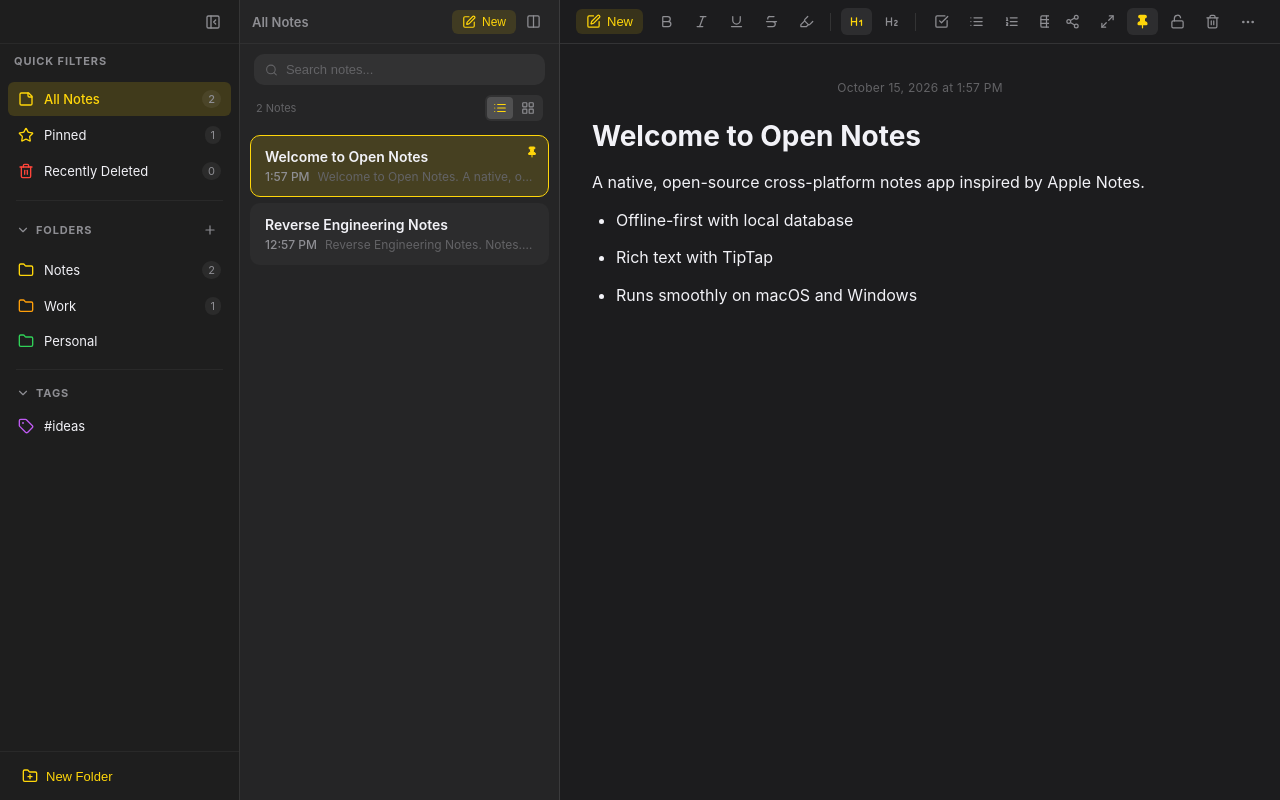
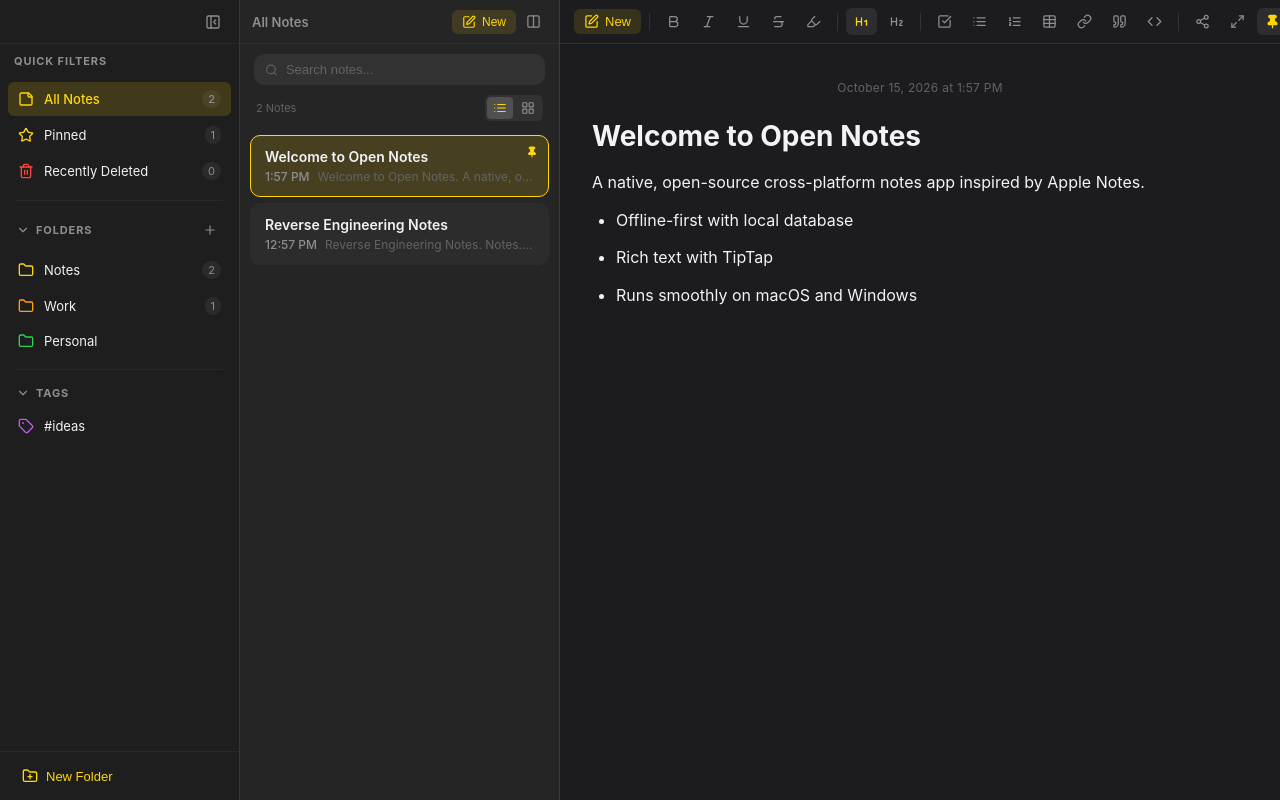
Before and after one commit to usman-faisal-dev/Notes-App, a React (Vite) app in the folder src/renderer/: page / in a window 1280 px wide. Built offline with nearby package versions, Linux system fonts and the light colour scheme.

Commit message:
Refactor toolbar into a single continuous scrollable bar with wheel support; fix new note creation across all buttons

```diff
--- a/src/renderer/src/App.jsx
+++ b/src/renderer/src/App.jsx
@@ -268,13 +268,34 @@
 
   const handleCreateNote = async (data = {}) => {
     try {
-      const folder_id = activeFilter.type === 'folder' ? activeFilter.id : (folders[0]?.id || null)
-      const newNote = await api.createNote({ folder_id, ...data })
+      // Guard against React SyntheticEvent or non-plain data passed from onClick handlers
+      const isEvent = data && (data.nativeEvent || data.preventDefault || typeof data.stopPropagation === 'function')
+      const payload = isEvent ? {} : (typeof data === 'object' && data !== null ? data : {})
+
+      // If user is currently in Trash, switch back to All Notes so the newly created note is immediately visible
+      if (activeFilter.type === 'trash') {
+        setActiveFilter({ type: 'all' })
+      }
+      if (searchQuery) {
+        setSearchQuery('')
+      }
+
+      const folder_id = payload.folder_id || (activeFilter.type === 'folder' ? activeFilter.id : (folders[0]?.id || null))
+      const safeData = {
+        folder_id,
+        title: typeof payload.title === 'string' ? payload.title : 'New Note',
+        content: typeof payload.content === 'string' ? payload.content : '',
+        content_text: typeof payload.content_text === 'string' ? payload.content_text : '',
+        is_pinned: payload.is_pinned === 1 ? 1 : 0
+      }
+
+      const newNote = await api.createNote(safeData)
       await loadSidebarData()
       await loadNotes()
       if (newNote?.id) {
         setSelectedNoteId(newNote.id)
       }
+      showAppToast('Created new note')
       return newNote
     } catch (err) {
       console.error('Error creating note:', err)
--- a/src/renderer/src/components/Editor.jsx
+++ b/src/renderer/src/components/Editor.jsx
@@ -104,6 +104,7 @@
   const saveTimeoutRef = useRef(null)
   const fileInputRef = useRef(null)
   const editorRef = useRef(null)
+  const toolbarRef = useRef(null)
   const [showMenu, setShowMenu] = useState(false)
   const [toastMessage, setToastMessage] = useState(null)
   const [contextMenu, setContextMenu] = useState(null)
@@ -463,6 +464,20 @@
     }
   }, [note?.id, note?.is_locked, isReadOnly])
 
+  // Enable smooth horizontal scrolling with mouse wheel over the toolbar
+  useEffect(() => {
+    const el = toolbarRef.current
+    if (!el) return
+    const handleWheel = (e) => {
+      if (e.deltaY !== 0 && e.deltaX === 0) {
+        e.preventDefault()
+        el.scrollLeft += e.deltaY
+      }
+    }
+    el.addEventListener('wheel', handleWheel, { passive: false })
+    return () => el.removeEventListener('wheel', handleWheel)
+  }, [])
+
   // Close dropdown on outside click
   useEffect(() => {
     const handleOutsideClick = () => setShowMenu(false)
@@ -633,13 +648,13 @@
 
   return (
     <main className={`editor-panel ${isMaximized ? 'maximized' : ''} ${isSoloPane ? 'with-traffic-lights' : ''}`}>
-      <header className="editor-toolbar">
-        {/* Left Section: Navigation & New Note */}
-        <div className="toolbar-section-left">
+            <header className="editor-toolbar" ref={toolbarRef}>
+        {/* Navigation & New Note */}
+        <div className="toolbar-group">
           {sidebarCollapsed && (
             <button
               className="toolbar-btn"
-              title="Show Sidebar (Cmd+\)"
+              title="Show Sidebar (Cmd+\\)"
               onClick={onToggleSidebar}
             >
               <PanelLeft size={16} />
@@ -658,20 +673,19 @@
           <button
             className="toolbar-btn toolbar-btn-prominent"
             title="New Note (Cmd+N)"
-            onClick={onCreateNote}
+            onClick={() => onCreateNote()}
           >
             <SquarePen size={15} />
             <span>New</span>
           </button>
         </div>
 
-        {/* Center Section: Formatting & Content Tools */}
-        <div className="toolbar-section-center">
+        <div className="toolbar-divider" />
 
         {/* Text Style Tools */}
         <div className="toolbar-group">
           <button
-            className={`toolbar-btn ${editor?.isActive('bold') ? 'active' : ''}`}
+            className={`toolbar-btn ${editor?.isActive("bold") ? "active" : ""}`}
             onClick={() => editor?.chain().focus().toggleBold().run()}
             title="Bold (Cmd+B)"
             disabled={isReadOnly || isLocked}
@@ -679,7 +693,7 @@
             <Bold size={15} />
           </button>
           <button
-            className={`toolbar-btn ${editor?.isActive('italic') ? 'active' : ''}`}
+            className={`toolbar-btn ${editor?.isActive("italic") ? "active" : ""}`}
             onClick={() => editor?.chain().focus().toggleItalic().run()}
             title="Italic (Cmd+I)"
             disabled={isReadOnly || isLocked}
@@ -687,7 +701,7 @@
             <Italic size={15} />
           </button>
           <button
-            className={`toolbar-btn ${editor?.isActive('underline') ? 'active' : ''}`}
+            className={`toolbar-btn ${editor?.isActive("underline") ? "active" : ""}`}
             onClick={() => editor?.chain().focus().toggleUnderline().run()}
             title="Underline (Cmd+U)"
             disabled={isReadOnly || isLocked}
@@ -695,7 +709,7 @@
             <UnderlineIcon size={15} />
           </button>
           <button
-            className={`toolbar-btn ${editor?.isActive('strike') ? 'active' : ''}`}
+            className={`toolbar-btn ${editor?.isActive("strike") ? "active" : ""}`}
             onClick={() => editor?.chain().focus().toggleStrike().run()}
             title="Strikethrough"
             disabled={isReadOnly || isLocked}
@@ -703,21 +717,21 @@
             <Strikethrough size={15} />
           </button>
           <button
-            className={`toolbar-btn ${editor?.isActive('highlight') ? 'active' : ''}`}
+            className={`toolbar-btn ${editor?.isActive("highlight") ? "active" : ""}`}
             onClick={() => editor?.chain().focus().toggleHighlight().run()}
             title="Highlight"
             disabled={isReadOnly || isLocked}
           >
             <Highlighter size={15} />
           </button>
-
-          <div style={{ width: '1px', height: '18px', background: 'var(--border-color)', margin: '0 4px' }} />
         </div>
 
-        {/* Headings & Structure */}
+        <div className="toolbar-divider" />
+
+        {/* Headings */}
         <div className="toolbar-group">
           <button
-            className={`toolbar-btn ${editor?.isActive('heading', { level: 1 }) ? 'active' : ''}`}
+            className={`toolbar-btn ${editor?.isActive("heading", { level: 1 }) ? "active" : ""}`}
             onClick={() => editor?.chain().focus().toggleHeading({ level: 1 }).run()}
             title="Title (H1)"
             disabled={isReadOnly || isLocked}
@@ -725,21 +739,21 @@
             <Heading1 size={15} />
           </button>
           <button
-            className={`toolbar-btn ${editor?.isActive('heading', { level: 2 }) ? 'active' : ''}`}
+            className={`toolbar-btn ${editor?.isActive("heading", { level: 2 }) ? "active" : ""}`}
             onClick={() => editor?.chain().focus().toggleHeading({ level: 2 }).run()}
             title="Heading (H2)"
             disabled={isReadOnly || isLocked}
           >
             <Heading2 size={15} />
           </button>
+        </div>
 
-          <div style={{ width: '1px', height: '18px', background: 'var(--border-color)', margin: '0 4px' }} />
-        </div>
+        <div className="toolbar-divider" />
 
         {/* Lists & Inserts */}
         <div className="toolbar-group">
           <button
-            className={`toolbar-btn ${editor?.isActive('taskList') ? 'active' : ''}`}
+            className={`toolbar-btn ${editor?.isActive("taskList") ? "active" : ""}`}
             onClick={() => editor?.chain().focus().toggleTaskList().run()}
             title="Checklist"
             disabled={isReadOnly || isLocked}
@@ -747,7 +761,7 @@
             <CheckSquare size={15} />
           </button>
           <button
-            className={`toolbar-btn ${editor?.isActive('bulletList') ? 'active' : ''}`}
+            className={`toolbar-btn ${editor?.isActive("bulletList") ? "active" : ""}`}
             onClick={() => editor?.chain().focus().toggleBulletList().run()}
             title="Bullet List"
             disabled={isReadOnly || isLocked}
@@ -755,7 +769,7 @@
             <List size={15} />
           </button>
           <button
-            className={`toolbar-btn ${editor?.isActive('orderedList') ? 'active' : ''}`}
+            className={`toolbar-btn ${editor?.isActive("orderedList") ? "active" : ""}`}
             onClick={() => editor?.chain().focus().toggleOrderedList().run()}
             title="Numbered List"
             disabled={isReadOnly || isLocked}
@@ -763,7 +777,7 @@
             <ListOrdered size={15} />
           </button>
           <button
-            className={`toolbar-btn ${isInTable ? 'active' : ''}`}
+            className={`toolbar-btn ${isInTable ? "active" : ""}`}
             onClick={handleAddTable}
             title="Add Table"
             disabled={isReadOnly || isLocked}
@@ -771,9 +785,9 @@
             <TableIcon size={15} />
           </button>
           <button
-            className={`toolbar-btn ${editor?.isActive('link') ? 'active' : ''}`}
+            className={`toolbar-btn ${editor?.isActive("link") ? "active" : ""}`}
             onClick={() => {
-              const currentLink = editor?.getAttributes('link').href || ''
+              const currentLink = editor?.getAttributes("link").href || ""
               setLinkUrl(currentLink)
               setShowLinkModal(true)
             }}
@@ -783,7 +797,7 @@
             <LinkIcon size={15} />
           </button>
           <button
-            className={`toolbar-btn ${editor?.isActive('blockquote') ? 'active' : ''}`}
+            className={`toolbar-btn ${editor?.isActive("blockquote") ? "active" : ""}`}
             onClick={() => editor?.chain().focus().toggleBlockquote().run()}
             title="Quote"
             disabled={isReadOnly || isLocked}
@@ -791,7 +805,7 @@
             <Quote size={15} />
           </button>
           <button
-            className={`toolbar-btn ${editor?.isActive('codeBlock') ? 'active' : ''}`}
+            className={`toolbar-btn ${editor?.isActive("codeBlock") ? "active" : ""}`}
             onClick={() => editor?.chain().focus().toggleCodeBlock().run()}
             title="Code Block"
             disabled={isReadOnly || isLocked}
@@ -802,14 +816,16 @@
 
         {/* Dynamic Table Actions if in Table */}
         {isInTable && (
-          <div className="toolbar-group" style={{ background: 'rgba(255, 255, 255, 0.06)', borderRadius: '6px', padding: '1px 4px' }}>
+          <>
+            <div className="toolbar-divider" />
+            <div className="toolbar-group table-toolbar-group">
               <button
                 className="toolbar-btn"
                 title="Add Row Below"
                 onClick={() => editor?.chain().focus().addRowAfter().run()}
               >
                 <PlusSquare size={14} />
-              <span style={{ fontSize: '11px', marginLeft: '3px' }}>Row</span>
+                <span style={{ fontSize: "11px", marginLeft: "3px" }}>+Row</span>
               </button>
               <button
                 className="toolbar-btn"
@@ -817,7 +833,7 @@
                 onClick={() => editor?.chain().focus().addColumnAfter().run()}
               >
                 <PlusSquare size={14} />
-              <span style={{ fontSize: '11px', marginLeft: '3px' }}>Col</span>
+                <span style={{ fontSize: "11px", marginLeft: "3px" }}>+Col</span>
               </button>
               <button
                 className="toolbar-btn"
@@ -825,7 +841,7 @@
                 onClick={() => editor?.chain().focus().deleteRow().run()}
               >
                 <MinusSquare size={14} />
-              <span style={{ fontSize: '11px', marginLeft: '3px' }}>Row</span>
+                <span style={{ fontSize: "11px", marginLeft: "3px" }}>-Row</span>
               </button>
               <button
                 className="toolbar-btn"
@@ -833,7 +849,7 @@
                 onClick={() => editor?.chain().focus().deleteColumn().run()}
               >
                 <MinusSquare size={14} />
-              <span style={{ fontSize: '11px', marginLeft: '3px' }}>Col</span>
+                <span style={{ fontSize: "11px", marginLeft: "3px" }}>-Col</span>
               </button>
               <button
                 className="toolbar-btn"
@@ -850,24 +866,24 @@
                 }}
               >
                 <FileCode size={14} color="var(--accent-yellow)" />
-              <span style={{ fontSize: '11px', marginLeft: '3px' }}>Copy</span>
+                <span style={{ fontSize: "11px", marginLeft: "3px" }}>Copy</span>
               </button>
               <button
                 className="toolbar-btn"
                 title="Delete Table"
-              style={{ color: 'var(--accent-red)' }}
+                style={{ color: "var(--accent-red)" }}
                 onClick={() => editor?.chain().focus().deleteTable().run()}
               >
                 <Trash size={14} />
               </button>
             </div>
+          </>
         )}
 
-        </div>
+        <div className="toolbar-divider" />
 
-        {/* Right Section: Actions & Utilities */}
-        <div className="toolbar-section-right">
-
+        {/* Note Actions & Options */}
+        <div className="toolbar-group">
           {/* Share Note Button */}
           <button
             className="toolbar-btn"
@@ -879,8 +895,8 @@
 
           {/* Maximize / Focus Mode Button */}
           <button
-            className={`toolbar-btn ${isMaximized ? 'active' : ''}`}
-            title={isMaximized ? 'Exit Focus Mode (Cmd+Shift+F)' : 'Maximize Note (Cmd+Shift+F)'}
+            className={`toolbar-btn ${isMaximized ? "active" : ""}`}
+            title={isMaximized ? "Exit Focus Mode (Cmd+Shift+F)" : "Maximize Note (Cmd+Shift+F)"}
             onClick={onToggleMaximize}
           >
             {isMaximized ? <Minimize2 size={15} /> : <Maximize2 size={15} />}
@@ -890,20 +906,20 @@
             <>
               {/* Pin Note */}
               <button
-                className={`toolbar-btn ${note.is_pinned === 1 ? 'active' : ''}`}
-                title={note.is_pinned === 1 ? 'Unpin Note' : 'Pin Note'}
+                className={`toolbar-btn ${note.is_pinned === 1 ? "active" : ""}`}
+                title={note.is_pinned === 1 ? "Unpin Note" : "Pin Note"}
                 onClick={() => onUpdateNote({ id: note.id, is_pinned: note.is_pinned === 1 ? 0 : 1 })}
               >
-                <Pin size={15} fill={note.is_pinned === 1 ? 'var(--accent-yellow)' : 'none'} />
+                <Pin size={15} fill={note.is_pinned === 1 ? "var(--accent-yellow)" : "none"} />
               </button>
 
               {/* Lock Note */}
               <button
-                className={`toolbar-btn ${isLocked ? 'active' : ''}`}
-                title={isLocked ? 'Unlock Note' : 'Lock Note'}
+                className={`toolbar-btn ${isLocked ? "active" : ""}`}
+                title={isLocked ? "Unlock Note" : "Lock Note"}
                 onClick={() => {
                   onUpdateNote({ id: note.id, is_locked: isLocked ? 0 : 1 })
-                  showToast(isLocked ? 'Note Unlocked' : 'Note Locked')
+                  showToast(isLocked ? "Note Unlocked" : "Note Locked")
                 }}
               >
                 {isLocked ? <Lock size={15} color="var(--accent-yellow)" /> : <Unlock size={15} />}
--- a/src/renderer/src/components/NotesList.jsx
+++ b/src/renderer/src/components/NotesList.jsx
@@ -203,7 +203,7 @@
             <button
               className="toolbar-btn toolbar-btn-prominent"
               title="New Note (Cmd+N)"
-              onClick={onCreateNote}
+              onClick={() => onCreateNote()}
             >
               <SquarePen size={14} />
               <span style={{ fontSize: '12px' }}>New</span>
@@ -275,7 +275,7 @@
             {!isTrashView && (
               <button
                 className="btn-primary"
-                onClick={onCreateNote}
+                onClick={() => onCreateNote()}
                 style={{ marginTop: '8px', fontSize: '12px' }}
               >
                 Create a Note
--- a/src/renderer/src/styles/globals.css
+++ b/src/renderer/src/styles/globals.css
@@ -509,11 +509,33 @@
   border-bottom: 1px solid var(--border-color);
   display: flex;
   align-items: center;
-  justify-content: space-between;
-  padding: 0 16px;
-  gap: 8px;
+  justify-content: flex-start;
+  padding: 0 14px;
+  gap: 6px;
   -webkit-app-region: drag;
   flex-shrink: 0;
+  overflow-x: auto;
+  overflow-y: hidden;
+  white-space: nowrap;
+  scrollbar-width: thin;
+  scrollbar-color: rgba(255, 255, 255, 0.22) transparent;
+}
+
+.editor-toolbar::-webkit-scrollbar {
+  height: 3px;
+}
+
+.editor-toolbar::-webkit-scrollbar-track {
+  background: transparent;
+}
+
+.editor-toolbar::-webkit-scrollbar-thumb {
+  background: rgba(255, 255, 255, 0.2);
+  border-radius: 3px;
+}
+
+.editor-toolbar::-webkit-scrollbar-thumb:hover {
+  background: rgba(255, 255, 255, 0.4);
 }
 
 /* Extra padding if both sidebar & notes list are collapsed in Focus mode */
@@ -1161,35 +1183,13 @@
 }
 
 
-/* Toolbar 3-Section Layout */
-.toolbar-section-left {
-  display: flex;
-  align-items: center;
-  gap: 6px;
+/* Single Scrollable Toolbar Layout */
+.toolbar-divider {
+  width: 1px;
+  height: 18px;
+  background: var(--border-color);
+  margin: 0 4px;
   flex-shrink: 0;
-  -webkit-app-region: no-drag !important;
-}
-
-.toolbar-section-center {
-  display: flex;
-  align-items: center;
-  gap: 6px;
-  flex-shrink: 1;
-  overflow-x: auto;
-  scrollbar-width: none;
-  -webkit-app-region: no-drag !important;
-}
-
-.toolbar-section-center::-webkit-scrollbar {
-  display: none;
-}
-
-.toolbar-section-right {
-  display: flex;
-  align-items: center;
-  gap: 4px;
-  flex-shrink: 0;
-  margin-left: auto;
   -webkit-app-region: no-drag !important;
 }
 
```
Lines whose indentation alone changed are shown as unchanged.
